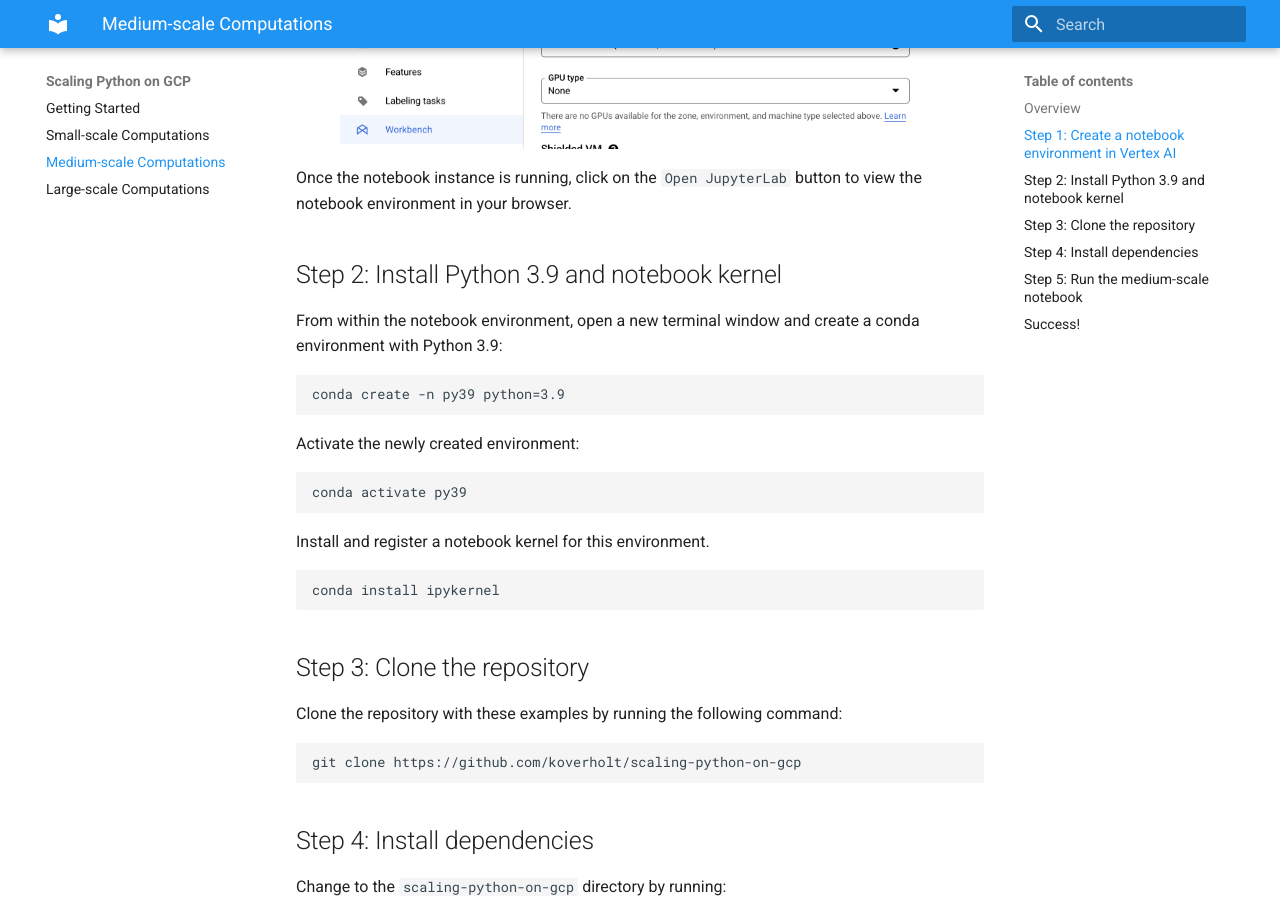
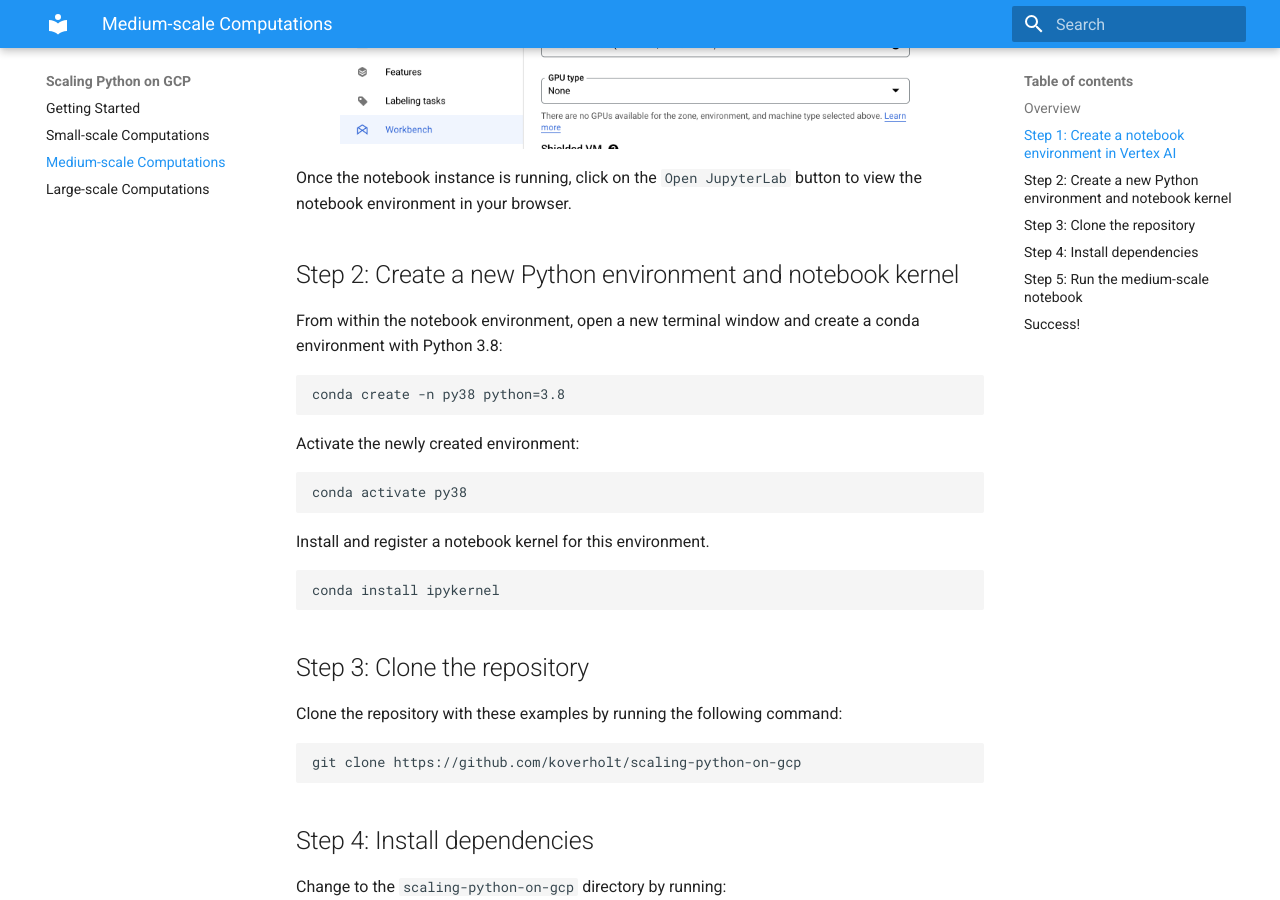
Before and after one commit to koverholt/scaling-python-on-gcp, an MkDocs documentation site: the page built from docs/medium.md, in a window 1280 px wide and 900 px high, scrolled down 1284 px. Built offline with MkDocs 1.6.1 and Material for MkDocs 9.7.7, drawn with Linux system fonts in a browser that asks for light colours.

Commit message:
Use Python 3.8

````diff
--- a/docs/medium.md
+++ b/docs/medium.md
@@ -33,19 +33,19 @@
 Once the notebook instance is running, click on the `Open JupyterLab` button to
 view the notebook environment in your browser.
 
-## Step 2: Install Python 3.9 and notebook kernel
+## Step 2: Create a new Python environment and notebook kernel
 
 From within the notebook environment, open a new terminal window and create a
-conda environment with Python 3.9:
+conda environment with Python 3.8:
 
 ```shell
-conda create -n py39 python=3.9
+conda create -n py38 python=3.8
 ```
 
 Activate the newly created environment:
 
 ```shell
-conda activate py39
+conda activate py38
 ```
 
 Install and register a notebook kernel for this environment.
````
Also changed, not shown: 1 other file.
